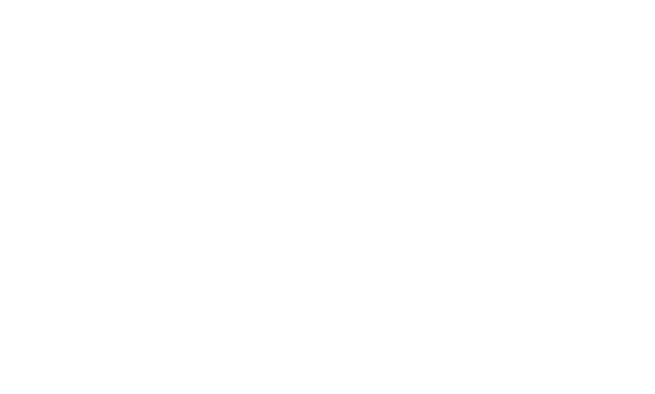
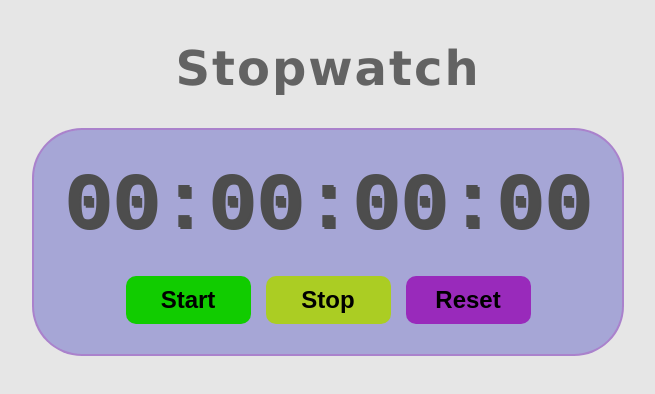
Before and after one commit to Surya-5555/Java_Script_Bro_Code, a plain HTML site: page index.html in a window 1280 px wide. Shown: the whole page, without its empty margins (312-967 px from the left). Drawn offline with Linux system fonts and the light colour scheme.

Commit message:
done in lab

```diff
--- a/index.html
+++ b/index.html
@@ -108,6 +108,29 @@
 <!-- Dice Game -->
 
 
-    <script src="index.js"></script>
+<!-- real life clock -->
+ <!-- <div id="clock-container">
+    <div id="clock">00:00:00</div>
+ </div> -->
+
+
+
+ <!-- Stop watch Project -->
+  <h1 id="myH1">Stopwatch</h1>
+  <div id="container">
+    <div id="display">
+        00:00:00:00
+    </div>
+    <div id="controls">
+        <button id="startBtn" onclick="start()">Start</button>
+        <button id="stopBtn" onclick="stop()">Stop</button>
+        <button id="resetBtn" onclick="reset()">Reset</button>
+    </div>
+  </div>
+
+
+
+
+    <script type="module" src="index.js"></script>
 </body>
 </html>
--- /dev/null
+++ b/mathutil.js
@@ -0,0 +1,12 @@
+export const PI = 3.14159;
+
+export function getcircumference(radius){
+    return 2 * PI * radius;
+}
+
+export function getarea(radius){
+    return radius * PI * radius;
+}
+export function getvolume(){
+    return 4 * PI * radius * radius;
+}
--- a/style.css
+++ b/style.css
@@ -178,3 +178,90 @@ label{
 } */
 
 /* Dice Game */
+
+
+
+/* real life clock */
+/* body{
+    margin:0;
+    background-color: rgb(54, 47, 47);
+}
+#clock-container{
+    display:flex;
+    justify-content: center;
+    align-items: center;
+    height :100vh;
+}
+#clock{
+    font-family:monospace ;
+    font-size: 6.rem;
+    font-weight: bold;
+    text-align: center;
+    color:white;
+    background-color: purple;
+    padding: 5px;
+    border-radius: 5px;
+} */
+
+body{
+    display: flex;
+    flex-direction: column;
+    align-items: center;
+    background-color: hsl(0 , 0% , 90%);
+}
+#myH1{
+    font-size:3rem;
+    letter-spacing: 2px;
+    font-family: Verdana, Geneva, Tahoma, sans-serif;
+    color:hsla(0, 0%, 0%, 0.567);
+}
+#container{
+    display: flex;
+    flex-direction: column;
+    align-items: center;
+    background-color: rgba(96, 96, 197, 0.479);
+    padding:30px;
+    border:2px solid rgba(179, 44, 179, 0.289) ;
+    border-radius: 50px;
+}
+#display{
+    font-size: 5rem;
+    font-family: monospace;
+    font-weight: bold;
+    color:hsl(0, 0%, 30%);
+    text-shadow: 2px 2px;
+    margin-bottom: 25px;
+}
+#controls {
+    display: flex;
+    gap: 15px;
+}
+
+#controls button{
+    font-size: 1.5rem;
+    font-weight: bold;
+    padding:10px 20px;
+    min-width: 125px;
+    border:none;
+   cursor:pointer;
+   border-radius: 10px;
+   transition: background-color 0.5s ease;
+}
+#startBtn{
+    background-color: hsl(115 , 100% , 40%);
+}
+#startBtn:hover{
+    background-color: hsl(115 , 100% , 30%);
+}
+#stopBtn{
+    background-color: hsl(72, 71%, 47%);
+}
+#stopBtn:hover{
+    background-color: hsl(68, 43%, 54%);
+}
+#resetBtn{
+    background-color: hsl(286, 63%, 45%);
+}
+#resetBtn:hover{
+    background-color: hsl(305, 94%, 27%);
+}
```
Also changed, not shown: index.js (+69 -0 lines).
